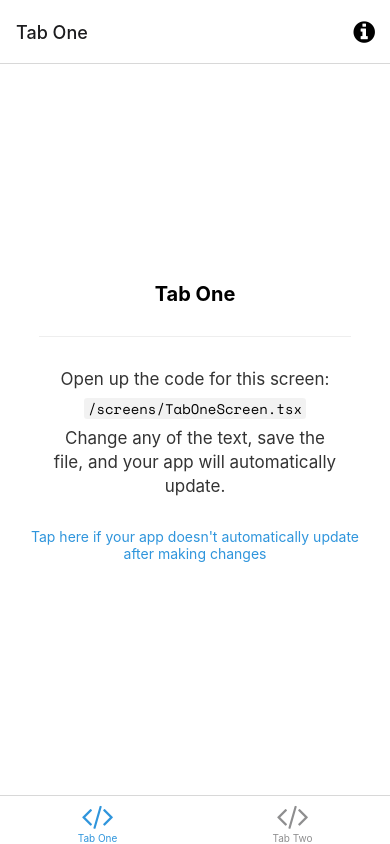
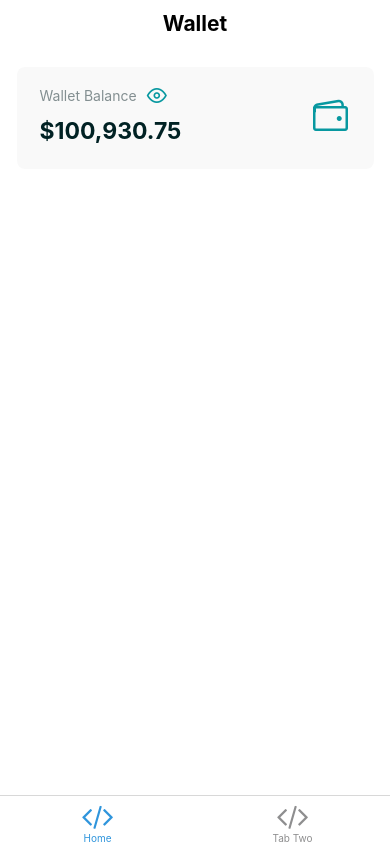
Before and after one commit to greatnonso7/brassMobileTask, a React Native app: screen /Home in a window 390 px wide. Built offline with nearby package versions, Linux system fonts and the light colour scheme; what expo-linking would draw is missing.

Commit message:
WIP Home screen

```diff
--- a/app.json
+++ b/app.json
@@ -4,11 +4,11 @@
     "slug": "brassBank",
     "version": "1.0.0",
     "orientation": "portrait",
-    "icon": "./assets/images/icon.png",
+    "icon": "./src/assets/images/icon.png",
     "scheme": "myapp",
     "userInterfaceStyle": "automatic",
     "splash": {
-      "image": "./assets/images/splash.png",
+      "image": "./src/assets/images/splash.png",
       "resizeMode": "contain",
       "backgroundColor": "#ffffff"
     },
@@ -23,7 +23,7 @@
     },
     "android": {
       "adaptiveIcon": {
-        "foregroundImage": "./assets/images/adaptive-icon.png",
+        "foregroundImage": "./src/assets/images/adaptive-icon.png",
         "backgroundColor": "#ffffff"
       }
     },
--- a/package.json
+++ b/package.json
@@ -31,6 +31,7 @@
     "react-native": "0.64.3",
     "react-native-safe-area-context": "3.3.2",
     "react-native-screens": "~3.10.1",
+    "react-native-svg": "12.1.1",
     "react-native-web": "0.17.1"
   },
   "devDependencies": {
--- /dev/null
+++ b/src/assets/svgs/Back.tsx
@@ -0,0 +1,23 @@
+import * as React from "react"
+import Svg, { Rect, Path } from 'react-native-svg';
+
+
+const Back = (props: JSX.IntrinsicAttributes & React.SVGProps<SVGSVGElement>) => (
+  <Svg
+    width={33}
+    height={33}
+    fill="none"
+    xmlns="http://www.w3.org/2000/svg"
+    {...props}
+  >
+    <Rect width={33} height={33} rx={16.5} fill="#E6F5F6" />
+    <Path
+      fillRule="evenodd"
+      clipRule="evenodd"
+      d="M14.668 11.252s-4.502 4.376-4.545 4.412a.974.974 0 0 0 .008 1.502c.048.039 4.4 4.507 4.4 4.507a.998.998 0 0 0 1.407.018.984.984 0 0 0 .018-1.397l-2.804-2.862 9.607.126a.994.994 0 0 0 1.012-.975.994.994 0 0 0-.987-1.002l-9.606-.125 2.878-2.788a.984.984 0 0 0 .018-1.397.999.999 0 0 0-1.406-.019Z"
+      fill="#0898A0"
+    />
+  </Svg>
+)
+
+export default Back
--- /dev/null
+++ b/src/assets/svgs/index.ts
@@ -0,0 +1,3 @@
+import Back from "./Back"
+
+export { Back }
--- a/src/navigation/index.tsx
+++ b/src/navigation/index.tsx
@@ -15,6 +15,7 @@ import useColorScheme from '../hooks/useColorScheme';
 import ModalScreen from '../screens/ModalScreen';
 import NotFoundScreen from '../screens/NotFoundScreen';
 import TabOneScreen from '../screens/TabOneScreen';
+import Home from '../screens/home';
 import TabTwoScreen from '../screens/TabTwoScreen';
 import { RootStackParamList, RootTabParamList, RootTabScreenProps } from '../../types';
 import LinkingConfiguration from './LinkingConfiguration';
@@ -58,30 +59,30 @@ function BottomTabNavigator() {
 
   return (
     <BottomTab.Navigator
-      initialRouteName="TabOne"
+      initialRouteName="Home"
       screenOptions={{
         tabBarActiveTintColor: Colors[colorScheme].tint,
       }}>
       <BottomTab.Screen
-        name="TabOne"
-        component={TabOneScreen}
-        options={({ navigation }: RootTabScreenProps<'TabOne'>) => ({
-          title: 'Tab One',
+        name="Home"
+        component={Home}
+        options={({ navigation }: RootTabScreenProps<'Home'>) => ({
+          headerShown: false,
           tabBarIcon: ({ color }) => <TabBarIcon name="code" color={color} />,
-          headerRight: () => (
-            <Pressable
-              onPress={() => navigation.navigate('Modal')}
-              style={({ pressed }) => ({
-                opacity: pressed ? 0.5 : 1,
-              })}>
-              <FontAwesome
-                name="info-circle"
-                size={25}
-                color={Colors[colorScheme].text}
-                style={{ marginRight: 15 }}
-              />
-            </Pressable>
-          ),
+          // headerRight: () => (
+          //   <Pressable
+          //     onPress={() => navigation.navigate('Modal')}
+          //     style={({ pressed }) => ({
+          //       opacity: pressed ? 0.5 : 1,
+          //     })}>
+          //     <FontAwesome
+          //       name="info-circle"
+          //       size={25}
+          //       color={Colors[colorScheme].text}
+          //       style={{ marginRight: 15 }}
+          //     />
+          //   </Pressable>
+          // ),
         })}
       />
       <BottomTab.Screen
--- a/src/screens/home/index.tsx
+++ b/src/screens/home/index.tsx
@@ -1,11 +1,31 @@
 import React from 'react';
-import { View, Text } from 'react-native';
+import { View, Text, TouchableOpacity } from 'react-native';
 import { SafeAreaView } from 'react-native-safe-area-context';
+import HeaderBar from '../../shared/header-bar';
+import { styles } from './style';
+import { Feather, Ionicons } from '@expo/vector-icons';
+import colors from '../../styles/color';
 
 const Home = () => {
   return (
-    <SafeAreaView>
-
+    <SafeAreaView style={styles.container}>
+      <HeaderBar headerTitle='Wallet' />
+      <View style={styles.walletContainer}>
+        <View>
+          <View style={styles.walletBalanceContainer}>
+            <Text style={styles.walletText}>Wallet Balance</Text>
+            <TouchableOpacity style={styles.hideBalanceContainer}>
+              <Feather name="eye" size={20} color={colors.primary} />
+            </TouchableOpacity>
+          </View>
+          <Text style={styles.fakeAmount}>$100,930.75</Text>
+        </View>
+        <View>
+          <Ionicons name="md-wallet-outline" size={40} style={styles.walletIcon} />
+        </View>
+      </View>
     </SafeAreaView>
   )
 }
+
+export default Home;
--- a/src/screens/home/style.tsx
+++ b/src/screens/home/style.tsx
@@ -0,0 +1,43 @@
+import { StyleSheet } from "react-native";
+import { hp, wp } from "../../shared/responsive-dimension";
+import colors from "../../styles/color";
+
+export const styles = StyleSheet.create({
+  container: {
+    flex: 1,
+    backgroundColor: colors.white,
+  },
+  walletContainer: {
+    width: wp(343),
+    height: hp(98),
+    marginTop: hp(20),
+    backgroundColor: '#838F910D',
+    borderRadius: hp(8),
+    alignSelf: 'center',
+    paddingHorizontal: wp(22),
+    paddingVertical: hp(16),
+    flexDirection: 'row',
+    justifyContent: 'space-between',
+  },
+  walletBalanceContainer: {
+    flexDirection: 'row',
+    alignItems: 'center',
+    marginBottom: hp(10),
+  },
+  walletText: {
+    color: colors.lightGrey,
+    fontSize: hp(13),
+  },
+  hideBalanceContainer: {
+    marginLeft: wp(10),
+  },
+  fakeAmount: {
+    fontSize: hp(22),
+    fontWeight: 'bold',
+    color: colors.dark,
+  },
+  walletIcon: {
+    marginTop: hp(10),
+    color: colors.primary,
+  }
+})
--- a/src/shared/header-bar/index.tsx
+++ b/src/shared/header-bar/index.tsx
@@ -1,11 +1,9 @@
 import React from "react";
 import { TouchableOpacity, View, ViewStyle, Text, TextStyle, Image, ImageProps } from 'react-native';
-import { Back } from 'assets/svgs';
-import colors from 'styles/color';
+import { Back } from '../../assets/svgs';
+import colors from '../../styles/color';
 import { deviceWidth, hp, wp } from '../responsive-dimension';
-
 import { styles } from './style';
-import { sharedImages } from "images";
 
 interface HeaderBarProps {
   hasBackButton?: boolean;
@@ -29,21 +27,14 @@ interface HeaderBarProps {
 
 const HeaderBar = ({
   hasBackButton,
-  rightIcon,
   leftIconStyle,
   onPressLeftIcon,
   onPressRightIcon,
   backgroundColor,
   headerRight,
   tintColor,
-  rightStep,
-  count,
-  hasFilter,
-  hasBenefits,
-  headerAddCard,
   headerTitle,
   leftIcon,
-  filterState,
   hasRightIcon
 }: HeaderBarProps) => {
 
@@ -70,7 +61,6 @@ const HeaderBar = ({
       return (
         <TouchableOpacity
           activeOpacity={0.5}
-          style={[styles.headerLeftIconContainer, leftIconStyle, { borderColor: tintColor }]}
           onPress={onPressLeftIcon}>
           <Back width={(40)} height={(40)} color={tintColor} />
         </TouchableOpacity>
@@ -79,57 +69,6 @@ const HeaderBar = ({
   }
 
   const renderHeaderRight = () => {
-    if (rightStep) {
-      return (
-        <View style={styles.rightStepContainer}>
-          <Text style={styles.rightStepText}>
-            Step {count} of 4
-          </Text>
-        </View>
-      );
-    }
-
-    if (hasFilter) {
-      return (
-        <TouchableOpacity
-          onPress={onPressRightIcon}
-          activeOpacity={0.5}
-          style={styles.filterIconContainer}>
-          <Image
-            source={filterState ? sharedImages['active-filter'] : sharedImages.filter}
-            resizeMode="contain"
-            style={[styles.filterIcon, filterState && { width: wp(25), height: hp(25) }]}
-          />
-        </TouchableOpacity>
-      )
-    }
-
-    if (headerAddCard) {
-      return (
-        <TouchableOpacity
-          activeOpacity={0.6}
-          onPress={onPressRightIcon}
-          style={styles.addCardContainer}>
-          <Image
-            source={sharedImages.scan}
-            resizeMode="contain"
-            style={styles.scanIcon}
-          />
-        </TouchableOpacity>
-      )
-    }
-
-    if (hasBenefits) {
-      return (
-        <TouchableOpacity
-          onPress={onPressRightIcon}
-          style={styles.hasBenefitsContainer}>
-          <Text style={styles.hasBenefitsText}>Benefits 😎</Text>
-        </TouchableOpacity>
-      )
-    }
-
-
     if (hasRightIcon) {
       return (
         <TouchableOpacity
@@ -162,24 +101,16 @@ const HeaderBar = ({
   const renderHeaderTitle = () => {
     if (headerTitle) {
       return (
-        <View style={{
-          // borderWidth: 1,
-          position: 'absolute',
-          left: deviceWidth * 0.35,
-          borderColor: colors.white,
-          alignSelf: 'center'
-        }}>
-          <Text style={[styles.headerTitle, { color: tintColor }]}>
-            {headerTitle}
-          </Text>
-        </View>
+        <Text style={[styles.headerTitle, { color: tintColor }]}>
+          {headerTitle}
+        </Text>
       );
     }
   };
 
   return (
-    <View style={[styles.headerContainer, { backgroundColor: backgroundColor || colors.appBlack }]}>
-      <View style={[styles.navBar, { backgroundColor: backgroundColor || colors.appBlack }]}>
+    <View style={[styles.headerContainer, { backgroundColor: backgroundColor || colors.white }]}>
+      <View style={[styles.navBar, { backgroundColor: backgroundColor || colors.white }]}>
         {renderHeaderLeft()}
         {renderHeaderTitle()}
         {renderHeaderRight()}
--- a/src/shared/header-bar/style.tsx
+++ b/src/shared/header-bar/style.tsx
@@ -1,12 +1,13 @@
 import { StyleSheet } from 'react-native';
-import colors from 'styles/color';
-import { deviceWidth, hp, wp } from '../responsive-dimension';
-import { Fonts } from 'assets/fonts';
+import colors from '../../styles/color';
+import { deviceWidth, hp, paddingTopiOS, wp } from '../responsive-dimension';
+// import { Fonts } from 'assets/fonts';
 
 export const styles = StyleSheet.create({
   headerContainer: {
     backgroundColor: colors.appBlack,
     width: deviceWidth,
+    paddingTop: paddingTopiOS
   },
   navBar: {
     width: deviceWidth,
@@ -14,7 +15,7 @@ export const styles = StyleSheet.create({
     height: hp(44),
     flexDirection: 'row',
     alignItems: 'center',
-    // justifyContent: 'space-between',
+    justifyContent: 'center',
     paddingHorizontal: hp(20),
   },
   headerLeftIconContainer: {
@@ -37,21 +38,7 @@ export const styles = StyleSheet.create({
     height: 28,
     width: 28,
   },
-  hasBenefitsContainer: {
-    height: hp(35),
-    width: wp(85),
-    position: 'absolute',
-    right: wp(26),
-    justifyContent: 'center',
-    alignItems: 'center',
-    borderWidth: 1,
-    borderRadius: hp(10),
-    backgroundColor: colors.appBlack,
-  },
-  hasBenefitsText: {
-    fontFamily: Fonts.circularStdMedium,
-    color: colors.white,
-  },
+
   addCardContainer: {
     height: hp(51),
     width: wp(51),
@@ -89,7 +76,7 @@ export const styles = StyleSheet.create({
   },
   rightStepText: {
     color: colors.white,
-    fontFamily: Fonts.circularStdMedium,
+    // fontFamily: Fonts.circularStdMedium,
     fontSize: hp(14),
   },
   filterIconContainer: {
@@ -113,8 +100,9 @@ export const styles = StyleSheet.create({
   },
   headerTitle: {
     fontSize: hp(20),
-    fontFamily: Fonts.circularStdMedium,
-    textAlign: 'center',
+    fontWeight: 'bold',
+    // fontFamily: Fonts.circularStdMedium,
+    // textAlign: 'center',
   },
   leftIcon: {
     height: hp(20),
--- /dev/null
+++ b/src/styles/color.ts
@@ -0,0 +1,14 @@
+const colors = {
+  primary: '#0898A0',
+  primary200: '#3666F6',
+  appBlack: '#080A0A',
+  lightBlack: '#121212',
+  pureBlack: '#414141',
+  white: '#ffffff',
+  red: '#F83C33',
+  green: '#45D988',
+  dark: '#012224',
+  lightGrey: '#838F91',
+};
+
+export default colors;
--- a/types.tsx
+++ b/types.tsx
@@ -9,7 +9,7 @@ import { NativeStackScreenProps } from '@react-navigation/native-stack';
 
 declare global {
   namespace ReactNavigation {
-    interface RootParamList extends RootStackParamList {}
+    interface RootParamList extends RootStackParamList { }
   }
 }
 
@@ -25,6 +25,7 @@ export type RootStackScreenProps<Screen extends keyof RootStackParamList> = Nati
 >;
 
 export type RootTabParamList = {
+  Home: undefined;
   TabOne: undefined;
   TabTwo: undefined;
 };
```
Also changed, not shown: styles/color.ts (deleted), 1 other file (tests, documents, lock files or other folders).
